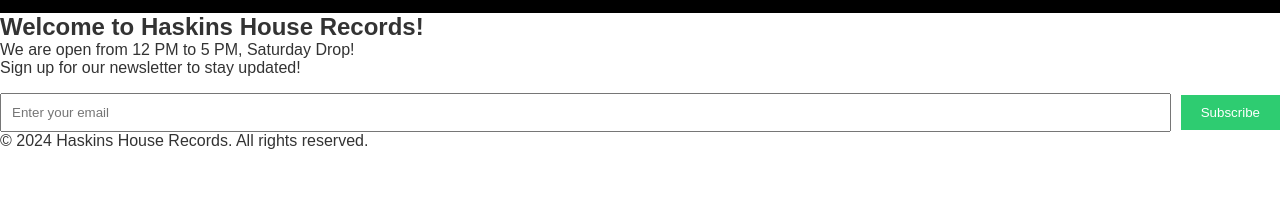
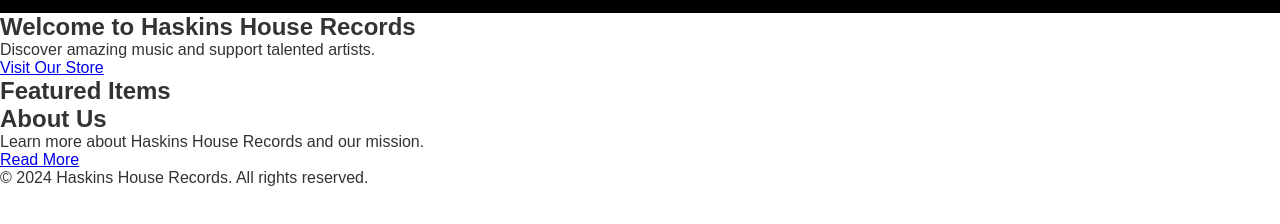
Before and after one commit to therealpaulstanleys/Haskins_House, a website: page public/index.html in a window 1280 px wide. Shown: the part 82-306 px from the top of the page. Drawn offline with Linux system fonts and the light colour scheme; no server answers.

Commit message:
fixing public/html

```diff
--- a/public/index.html
+++ b/public/index.html
@@ -26,13 +26,22 @@
     </header>
 
     <main>
-        <h2>Welcome to Haskins House Records!</h2>
-        <p>We are open from 12 PM to 5 PM, Saturday Drop!</p>
-        <p>Sign up for our newsletter to stay updated!</p>
-        <form id="newsletter-form">
-            <input type="email" placeholder="Enter your email" required>
-            <button type="submit">Subscribe</button>
-        </form>
+        <section class="hero">
+            <h1>Welcome to Haskins House Records</h1>
+            <p>Discover amazing music and support talented artists.</p>
+            <a href="/store" class="cta-button">Visit Our Store</a>
+        </section>
+
+        <section class="featured-items">
+            <h2>Featured Items</h2>
+            <!-- Display featured items here -->
+        </section>
+
+        <section class="about">
+            <h2>About Us</h2>
+            <p>Learn more about Haskins House Records and our mission.</p>
+            <a href="/about" class="cta-button">Read More</a>
+        </section>
     </main>
 
     <footer>
```
